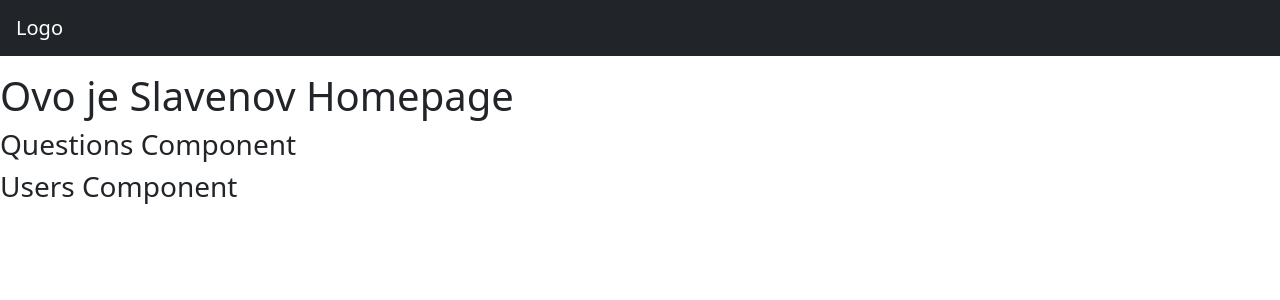
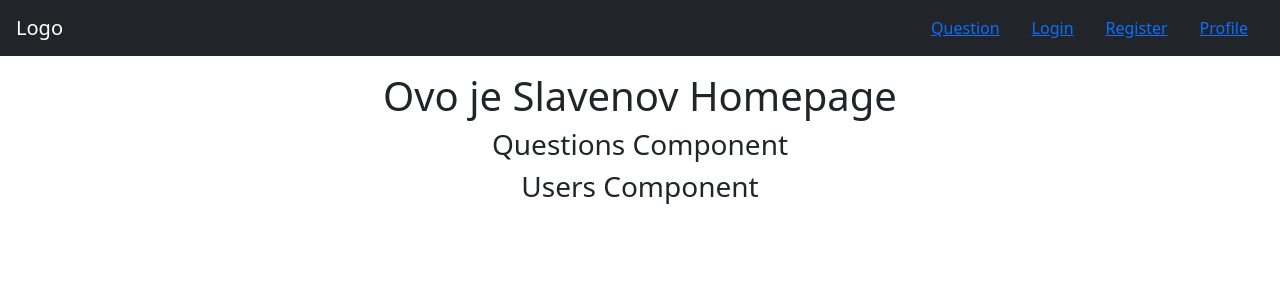
Before and after one commit to BSlaven/questions-and-answers, a React (Create React App) app: page / in a window 1280 px wide. Shown: the top 300 px of the page. Built offline with nearby package versions, Linux system fonts and the light colour scheme.

Commit message:
add all other pages

```diff
--- a/src/layouts/Navbar.js
+++ b/src/layouts/Navbar.js
@@ -1,4 +1,5 @@
 import Navbar from 'react-bootstrap/Navbar';
+import { Link } from 'react-router-dom';
 
 const MainNav = () => {
   return (
@@ -6,6 +7,13 @@ const MainNav = () => {
       <Navbar.Brand>
         Logo
       </Navbar.Brand>
+      <Navbar.Toggle aria-controls="main-navbar" />
+      <Navbar.Collapse id="main-navbar" className="justify-content-end">
+        <Link to="/question" className="mx-3">Question</Link>
+        <Link to="/login" className="mx-3">Login</Link>
+        <Link to="/register" className="mx-3">Register</Link>
+        <Link to="/profile" className="mx-3">Profile</Link>
+      </Navbar.Collapse>
     </Navbar>
   )
 }
--- a/src/pages/Homepage.js
+++ b/src/pages/Homepage.js
@@ -3,7 +3,7 @@ import Users from '../components/Users';
 
 const Homepage = () => {
   return (
-    <div>
+    <div className="text-center">
       <h1>Ovo je Slavenov Homepage</h1>
       <Questions />
       <Users />
```
Also changed, not shown: src/pages/Login.js (added, +9 -0 lines), src/pages/Profile.js (added, +11 -0 lines), src/pages/Question.js (added, +11 -0 lines), src/pages/Register.js (added, +9 -0 lines).
